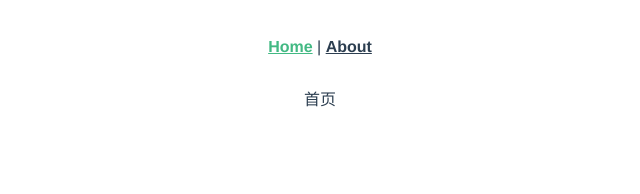
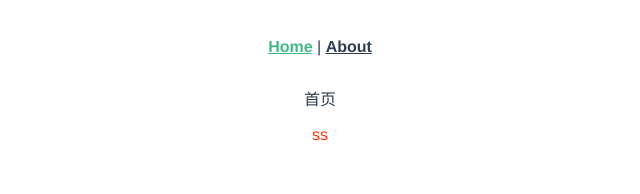
Before and after one commit to sailyw/blog-platform, a Vue app: page / in a window 1280 px wide. Shown: the top 194 px of the page, without its empty margins (320-960 px from the left). Built offline with nearby package versions, Linux system fonts and the light colour scheme.

Commit message:
scoped和less设置

```diff
--- a/package.json
+++ b/package.json
@@ -9,6 +9,7 @@
   },
   "dependencies": {
     "core-js": "^3.6.4",
+    "less-loader": "^6.1.0",
     "vue": "^2.6.11",
     "vue-router": "^3.1.6",
     "vuex": "^3.1.3"
--- /dev/null
+++ b/src/assets/base.less
@@ -0,0 +1 @@
+@themeColor: #ff3300;
--- a/src/pages/Index/index.css
+++ /dev/null
@@ -1,3 +0,0 @@
-#login {
-  color: red;
-}
--- /dev/null
+++ b/src/pages/Index/index.less
@@ -0,0 +1,5 @@
+@import "../../assets/base.less";
+
+p {
+  color: @themeColor;
+}
--- a/src/pages/Index/index.vue
+++ b/src/pages/Index/index.vue
@@ -1,6 +1,9 @@
 <template>
-  <div id="index">首页</div>
+  <div id="index">
+    首页
+    <p>ss</p>
+  </div>
 </template>
 
 <script src='./index.js'></script>
-<style src='./index.css'></style>
+<style scoped lang="less" src='./index.less'></style>
```
Also changed, not shown: 1 other file (tests, documents, lock files or other folders).
